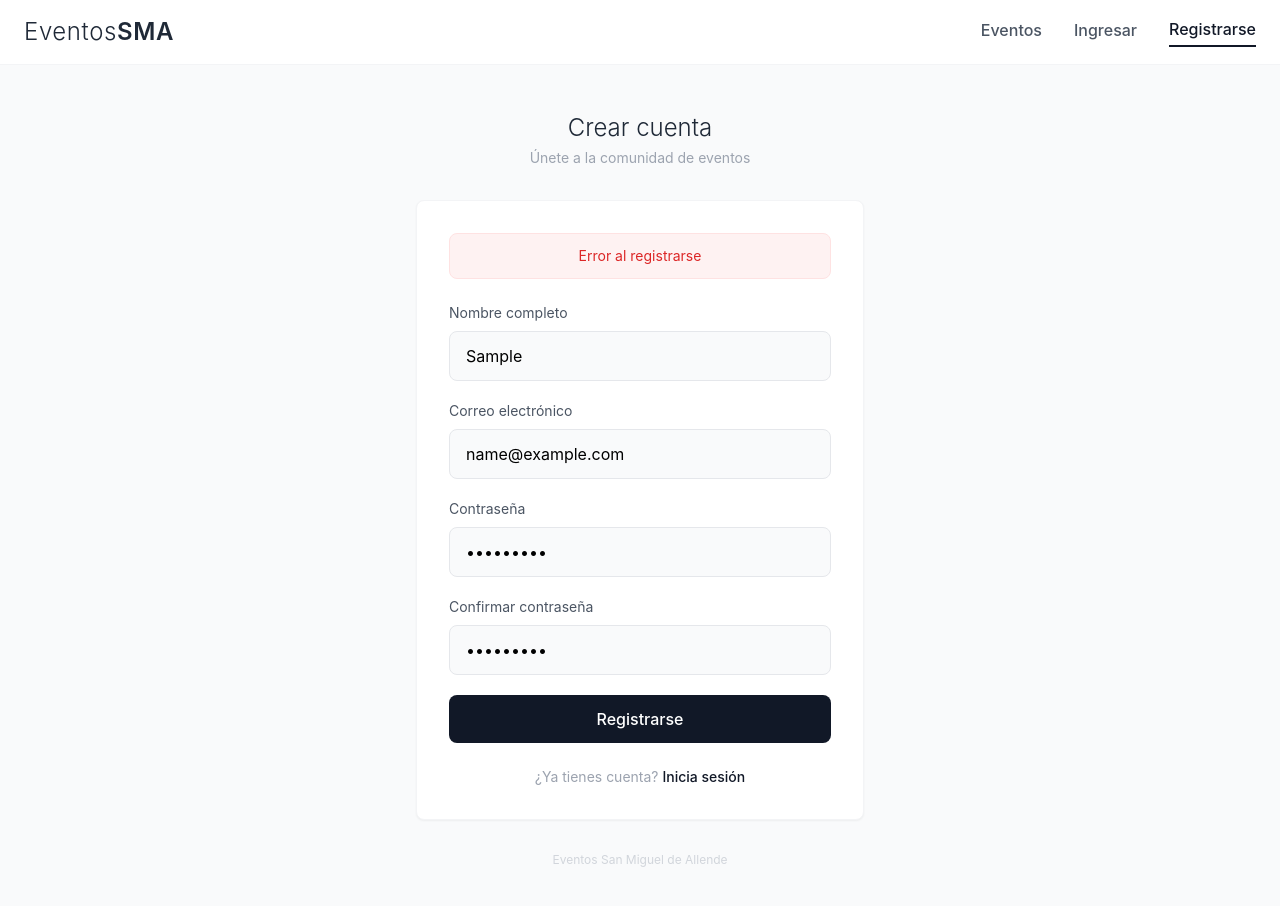
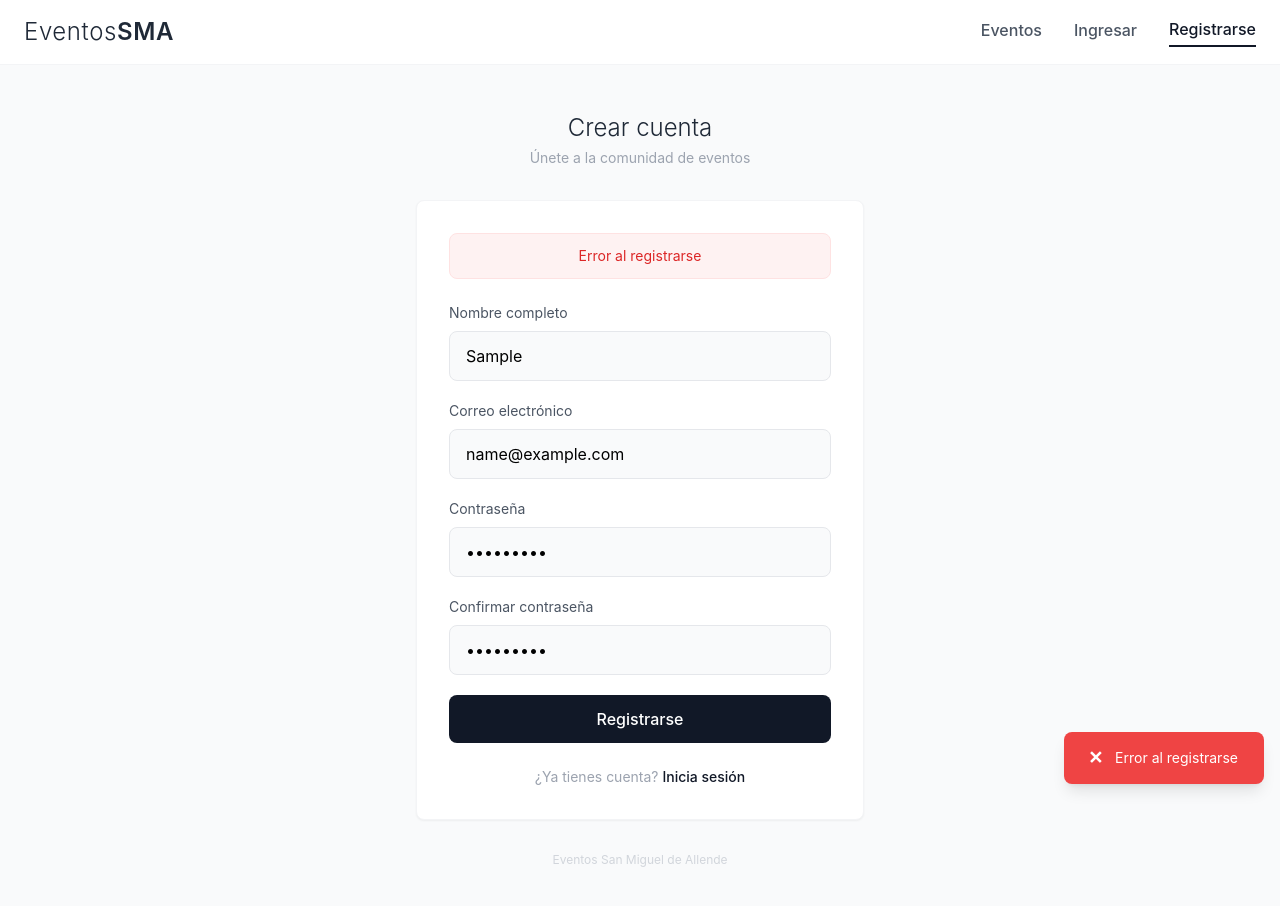
Before and after one commit to mariodelgadoh/eventos-san-miguel-de-allende, a React (Create React App) app in the folder frontend/: page /register in a window 1280 px wide. Both pictures are taken after typing "Sample", "name@example.com", "Sample123", "Sample123" into the empty fields and a click on the button "Registrarse". Shown: the top 906 px of the page. Built offline with nearby package versions, Linux system fonts and the light colour scheme; no server answers.

Commit message:
ultimo commit

```diff
--- a/frontend/src/App.tsx
+++ b/frontend/src/App.tsx
@@ -1,6 +1,7 @@
 import React from 'react';
 import { BrowserRouter as Router, Routes, Route } from 'react-router-dom';
 import { AuthProvider } from './contexts/AuthContext';
+import ToastProvider from './contexts/ToastContext';
 import Navbar from './components/Navbar';
 import Home from './pages/Home';
 import EventsList from './pages/EventsList';
@@ -16,6 +17,7 @@ import PrivateRoute from './components/PrivateRoute';
 function App() {
   return (
     <Router>
+      <ToastProvider>
         <AuthProvider>
           <div className="min-h-screen bg-gray-50">
             <Navbar />
@@ -60,6 +62,7 @@ function App() {
             </Routes>
           </div>
         </AuthProvider>
+      </ToastProvider>
     </Router>
   );
 }
--- /dev/null
+++ b/frontend/src/components/Toast.tsx
@@ -0,0 +1,40 @@
+import React, { useState, useEffect } from 'react';
+
+interface ToastProps {
+  message: string;
+  type: 'success' | 'error' | 'info';
+  duration?: number;
+  onClose: () => void;
+}
+
+const Toast: React.FC<ToastProps> = ({ message, type, duration = 3000, onClose }) => {
+  useEffect(() => {
+    const timer = setTimeout(() => {
+      onClose();
+    }, duration);
+    return () => clearTimeout(timer);
+  }, [duration, onClose]);
+
+  const bgColor = {
+    success: 'bg-green-500',
+    error: 'bg-red-500',
+    info: 'bg-blue-500',
+  }[type];
+
+  const icon = {
+    success: '✓',
+    error: '✕',
+    info: 'ℹ',
+  }[type];
+
+  return (
+    <div className="fixed bottom-4 right-4 z-50 animate-slide-up">
+      <div className={`${bgColor} text-white px-6 py-3 rounded-lg shadow-lg flex items-center gap-3 min-w-[200px]`}>
+        <span className="text-lg font-bold">{icon}</span>
+        <span className="text-sm">{message}</span>
+      </div>
+    </div>
+  );
+};
+
+export default Toast;
--- a/frontend/src/contexts/AuthContext.tsx
+++ b/frontend/src/contexts/AuthContext.tsx
@@ -1,6 +1,7 @@
 import React, { createContext, useContext, useState, useEffect } from 'react';
 import { User, AuthResponse } from '../types';
 import { authService } from '../services/api';
+import { useToast } from './ToastContext';
 
 interface AuthContextType {
   user: User | null;
@@ -25,6 +26,7 @@ export const useAuth = () => {
 export const AuthProvider: React.FC<{ children: React.ReactNode }> = ({ children }) => {
   const [user, setUser] = useState<User | null>(null);
   const [loading, setLoading] = useState(true);
+  const { showToast } = useToast();
 
   useEffect(() => {
     const currentUser = authService.getCurrentUser();
@@ -35,8 +37,8 @@ export const AuthProvider: React.FC<{ children: React.ReactNode }> = ({ children
   }, []);
 
   const login = async (email: string, password: string) => {
+    try {
       const userData: AuthResponse = await authService.login(email, password);
-    // Convertir AuthResponse a User
       const user: User = {
         _id: userData._id,
         name: userData.name,
@@ -47,11 +49,16 @@ export const AuthProvider: React.FC<{ children: React.ReactNode }> = ({ children
         isBlocked: false
       };
       setUser(user);
+      showToast(`¡Bienvenido, ${user.name}!`, 'success');
+    } catch (error: any) {
+      showToast(error.response?.data?.message || 'Error al iniciar sesión', 'error');
+      throw error;
+    }
   };
 
   const register = async (name: string, email: string, password: string, role?: string) => {
+    try {
       const userData: AuthResponse = await authService.register(name, email, password, role);
-    // Convertir AuthResponse a User
       const user: User = {
         _id: userData._id,
         name: userData.name,
@@ -62,11 +69,18 @@ export const AuthProvider: React.FC<{ children: React.ReactNode }> = ({ children
         isBlocked: false
       };
       setUser(user);
+      showToast(`¡Cuenta creada exitosamente! Bienvenido, ${user.name}`, 'success');
+    } catch (error: any) {
+      showToast(error.response?.data?.message || 'Error al registrarse', 'error');
+      throw error;
+    }
   };
 
   const logout = () => {
+    const userName = user?.name;
     authService.logout();
     setUser(null);
+    showToast(`¡Hasta luego, ${userName}! Has cerrado sesión`, 'info');
   };
 
   const isAdmin = user?.role === 'admin';
--- /dev/null
+++ b/frontend/src/contexts/ToastContext.tsx
@@ -0,0 +1,43 @@
+import React, { createContext, useContext, useState, useCallback, ReactNode } from 'react';
+import Toast from '../components/Toast';
+
+interface ToastContextType {
+  showToast: (message: string, type: 'success' | 'error' | 'info') => void;
+}
+
+const ToastContext = createContext<ToastContextType | undefined>(undefined);
+
+export const useToast = () => {
+  const context = useContext(ToastContext);
+  if (!context) {
+    throw new Error('useToast debe usarse dentro de ToastProvider');
+  }
+  return context;
+};
+
+interface ToastProviderProps {
+  children: ReactNode;
+}
+
+export const ToastProvider: React.FC<ToastProviderProps> = ({ children }) => {
+  const [toast, setToast] = useState<{ message: string; type: 'success' | 'error' | 'info' } | null>(null);
+
+  const showToast = useCallback((message: string, type: 'success' | 'error' | 'info') => {
+    setToast({ message, type });
+  }, []);
+
+  return (
+    <ToastContext.Provider value={{ showToast }}>
+      {children}
+      {toast && (
+        <Toast
+          message={toast.message}
+          type={toast.type}
+          onClose={() => setToast(null)}
+        />
+      )}
+    </ToastContext.Provider>
+  );
+};
+
+export default ToastProvider;
--- a/frontend/src/index.css
+++ b/frontend/src/index.css
@@ -68,3 +68,19 @@
     display: none;
   }
 }
+
+
+@keyframes slide-down {
+  from {
+    opacity: 0;
+    transform: translateX(-50%) translateY(-20px);
+  }
+  to {
+    opacity: 1;
+    transform: translateX(-50%) translateY(0);
+  }
+}
+
+.animate-slide-down {
+  animation: slide-down 0.3s ease-out;
+}
```
Lines whose indentation alone changed are shown as unchanged.
